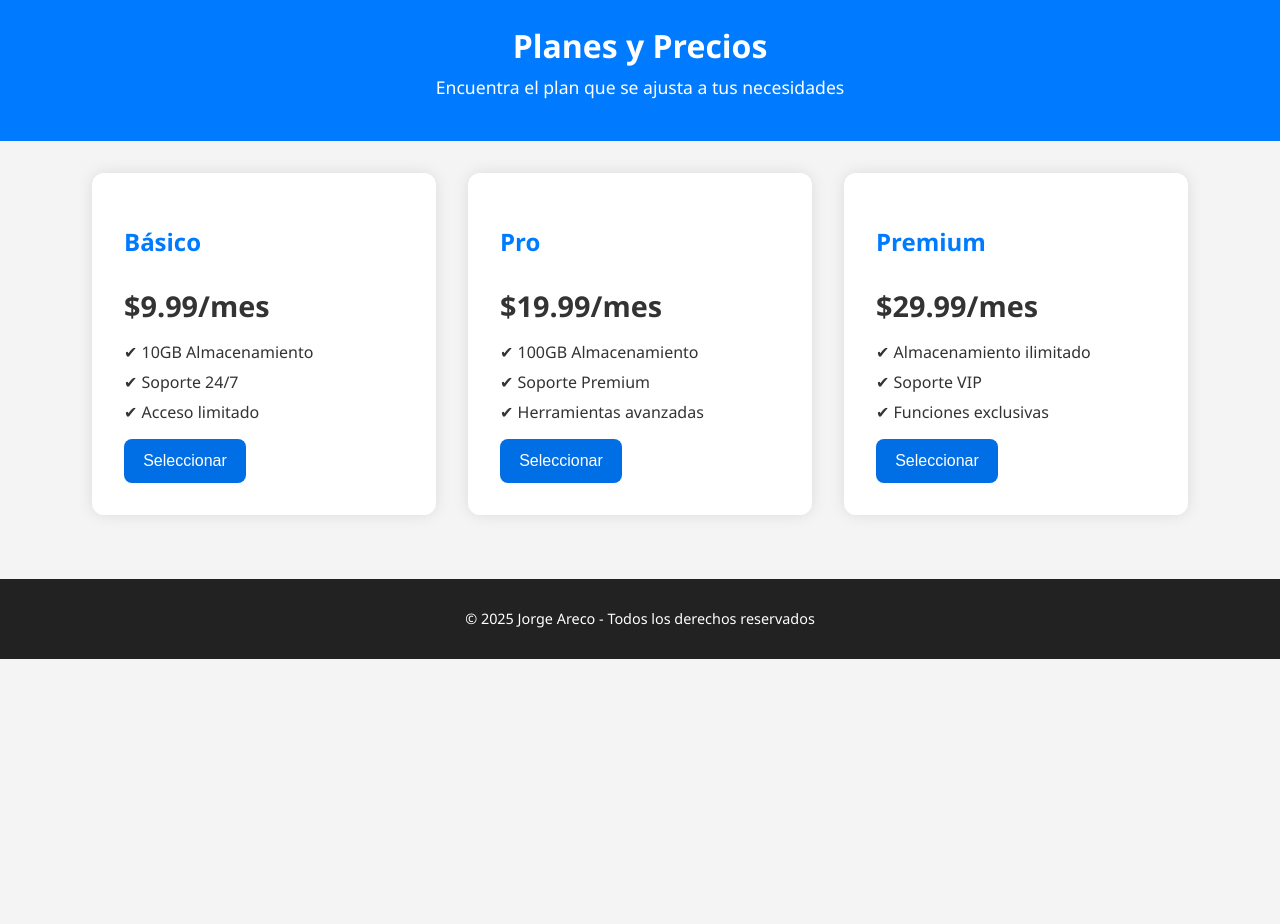
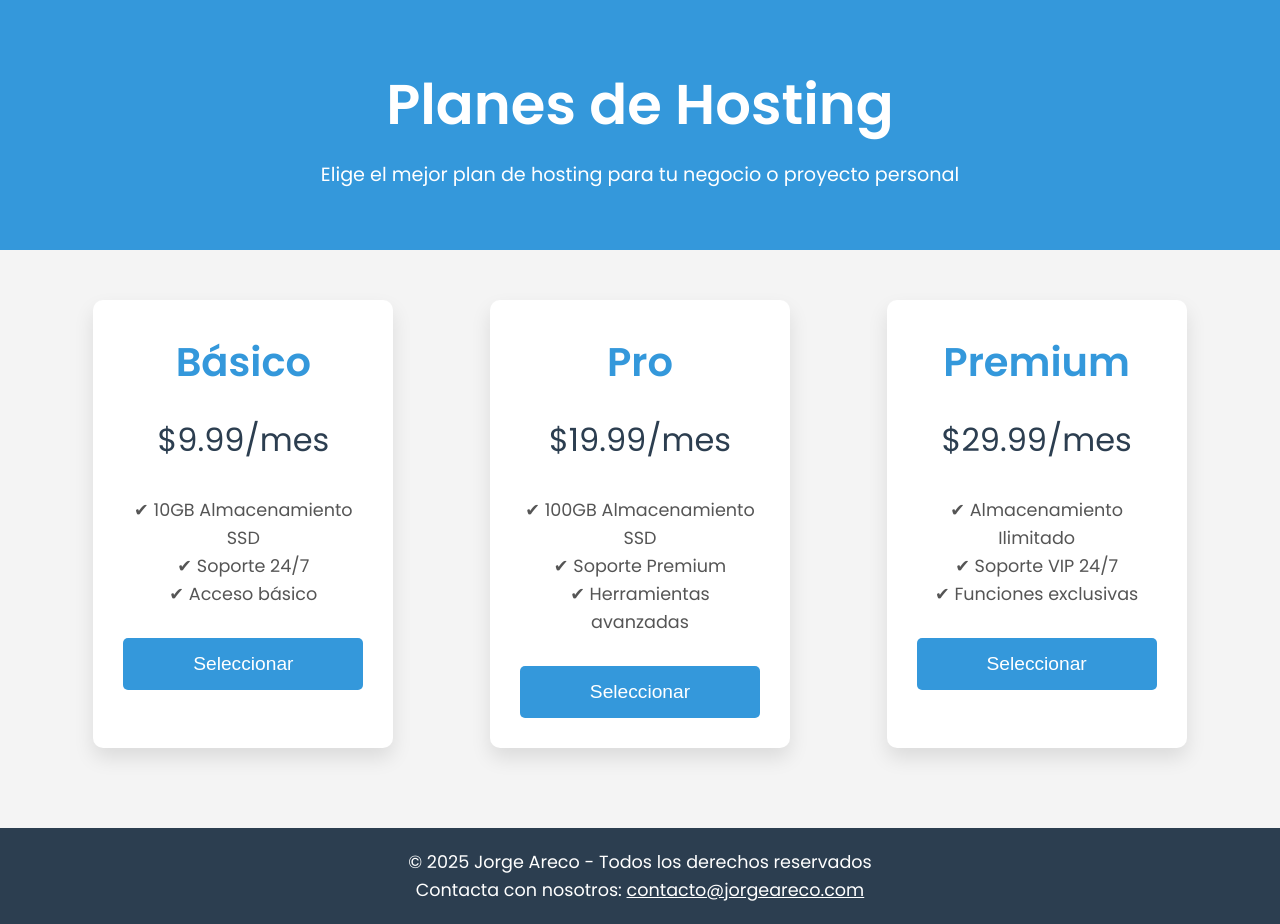
Before and after one commit to jisosabz/tarea3, a plain HTML site: page areco/arecoplanes.html in a window 1280 px wide. Before the commit the page ends 800 px from the top, so only its background shows below. Drawn offline with Linux system fonts and the light colour scheme.

Commit message:
mejora de estilos SCSS y mejora de la pagina

```diff
--- a/areco/arecoplanes.html
+++ b/areco/arecoplanes.html
@@ -2,46 +2,55 @@
 <html lang="es">
 <head>
   <meta charset="UTF-8" />
-  <meta name="viewport" content="width=device-width, initial-scale=1.0"/>
-  <title>Planes y Precios</title>
+  <meta name="viewport" content="width=device-width, initial-scale=1.0" />
+  <title>Planes de Hosting - Jorge Areco</title>
   <link rel="stylesheet" href="arecoplanes.css" />
+  <!-- Fuentes -->
+  <link href="https://fonts.googleapis.com/css2?family=Poppins:wght@400;600&display=swap" rel="stylesheet">
 </head>
 <body>
-  <header>
-    <h1>Planes y Precios</h1>
-    <p class="subtitulo">Encuentra el plan que se ajusta a tus necesidades</p>
+  <!-- Header -->
+  <header class="header">
+    <div class="container">
+      <h1>Planes de Hosting</h1>
+      <p class="tagline">Elige el mejor plan de hosting para tu negocio o proyecto personal</p>
+    </div>
   </header>
 
+  <!-- Main Content -->
   <main>
     <section class="pricing">
+      <!-- Plan Básico -->
       <div class="plan basic">
         <h2>Básico</h2>
         <p class="price">$9.99/mes</p>
         <ul>
-          <li>✔ 10GB Almacenamiento</li>
+          <li>✔ 10GB Almacenamiento SSD</li>
           <li>✔ Soporte 24/7</li>
-          <li>✔ Acceso limitado</li>
+          <li>✔ Acceso básico</li>
         </ul>
         <button>Seleccionar</button>
       </div>
 
+      <!-- Plan Pro -->
       <div class="plan pro">
         <h2>Pro</h2>
         <p class="price">$19.99/mes</p>
         <ul>
-          <li>✔ 100GB Almacenamiento</li>
+          <li>✔ 100GB Almacenamiento SSD</li>
           <li>✔ Soporte Premium</li>
           <li>✔ Herramientas avanzadas</li>
         </ul>
         <button>Seleccionar</button>
       </div>
 
+      <!-- Plan Premium -->
       <div class="plan premium">
         <h2>Premium</h2>
         <p class="price">$29.99/mes</p>
         <ul>
-          <li>✔ Almacenamiento ilimitado</li>
-          <li>✔ Soporte VIP</li>
+          <li>✔ Almacenamiento Ilimitado</li>
+          <li>✔ Soporte VIP 24/7</li>
           <li>✔ Funciones exclusivas</li>
         </ul>
         <button>Seleccionar</button>
@@ -49,8 +58,12 @@
     </section>
   </main>
 
+  <!-- Footer -->
   <footer>
-    <p>&copy; 2025 Jorge Areco - Todos los derechos reservados</p>
+    <div class="container">
+      <p>&copy; 2025 Jorge Areco - Todos los derechos reservados</p>
+      <p>Contacta con nosotros: <a href="mailto:contacto@jorgeareco.com">contacto@jorgeareco.com</a></p>
+    </div>
   </footer>
 </body>
 </html>
--- a/areco/scss/arecoplanes.scss
+++ b/areco/scss/arecoplanes.scss
@@ -1,107 +1,145 @@
-@use "sass:color";
+@use "sass:color";  // Importar el módulo adecuado para colores
 
-$primary-color: #007bff;
+// Variables
+$primary-color: #3498db;
+$secondary-color: #2c3e50;
 $background-color: #f4f4f4;
-$text-color: #333;
-$shadow-color: rgba(0, 0, 0, 0.1);
+$card-shadow: rgba(0, 0, 0, 0.1);
+$hover-color: color.adjust($primary-color, $lightness: -10%);  // Usar color.adjust()
+
+$font-family: 'Poppins', sans-serif;
+
+// Reset global de márgenes y padding
+* {
+  margin: 0;
+  padding: 0;
+  box-sizing: border-box;
+}
 
 body {
-  font-family: "Segoe UI", sans-serif;
-  margin: 0;
-  padding: 0;
+  font-family: $font-family;
   background-color: $background-color;
-  color: $text-color;
+  color: #333;
+  line-height: 1.6;
 }
 
-header {
+// Header
+.header {
   background-color: $primary-color;
+  padding: 60px 0;
   color: white;
-  padding: 1.5rem 1rem;
   text-align: center;
 
-  h1 {
-    margin: 0;
+  .container {
+    width: 80%;
+    margin: 0 auto;
   }
 
-  .subtitulo {
-    font-size: 1.1rem;
-    margin-top: 0.5rem;
+  h1 {
+    font-size: 3.5em;
+    margin-bottom: 10px;
+  }
+
+  .tagline {
+    font-size: 1.2em;
+    margin-top: 5px;
   }
 }
 
+// Sección de planes
 .pricing {
   display: flex;
+  justify-content: space-around;
+  gap: 30px;
+  padding: 50px 20px;
+  margin: 0 auto;
+  max-width: 1200px;
   flex-wrap: wrap;
-  justify-content: center;
-  gap: 2rem;
-  padding: 2rem 1rem;
 }
 
 .plan {
   background-color: white;
-  border-radius: 12px;
-  box-shadow: 0 0 15px $shadow-color;
-  padding: 2rem;
-  width: 280px;
-  transition: transform 0.2s ease-in-out;
+  border-radius: 10px;
+  box-shadow: 0 10px 20px $card-shadow;
+  padding: 30px;
+  text-align: center;
+  width: 300px;
+  transition: transform 0.3s ease;
+  margin-bottom: 30px;
+  overflow: hidden;
 
   &:hover {
-    transform: translateY(-5px);
+    transform: translateY(-10px);
   }
 
   h2 {
-    margin-bottom: 0.5rem;
     color: $primary-color;
+    font-size: 2.5em;
+    margin-bottom: 20px;
   }
 
   .price {
-    font-size: 1.8rem;
-    font-weight: bold;
-    margin-bottom: 1rem;
+    font-size: 2em;
+    color: $secondary-color;
+    margin-bottom: 30px;
   }
 
   ul {
     list-style: none;
-    padding: 0;
-    margin: 1rem 0;
-
-    li {
-      margin: 0.5rem 0;
-    }
+    font-size: 1.1em;
+    margin-bottom: 30px;
+    color: #555;
   }
 
   button {
-    background-color: color.mix(black, $primary-color, 10%);
+    background-color: $primary-color;
     color: white;
+    padding: 15px;
+    font-size: 1.2em;
     border: none;
-    padding: 0.8rem 1.2rem;
-    border-radius: 8px;
-    font-size: 1rem;
+    border-radius: 5px;
+    width: 100%;
     cursor: pointer;
     transition: background-color 0.3s ease;
 
     &:hover {
-      background-color: color.mix(black, $primary-color, 20%);
+      background-color: $hover-color;
     }
   }
 }
 
+// Footer
 footer {
-  background-color: #222;
+  background-color: $secondary-color;
   color: white;
   text-align: center;
-  padding: 1rem;
-  font-size: 0.9rem;
-  margin-top: 2rem;
+  padding: 20px 0;
+
+  .container {
+    width: 80%;
+    margin: 0 auto;
+  }
+
+  p {
+    font-size: 1.1em;
+  }
+
+  a {
+    color: white;
+    text-decoration: underline;
+  }
 }
 
+// Responsive Design
 @media (max-width: 768px) {
   .pricing {
     flex-direction: column;
     align-items: center;
+    gap: 20px;
   }
 
   .plan {
-    width: 90%;
+    width: 80%;
+    max-width: 400px;
   }
 }
```
Also changed, not shown: areco/arecoplanes.css, 1 other file.
